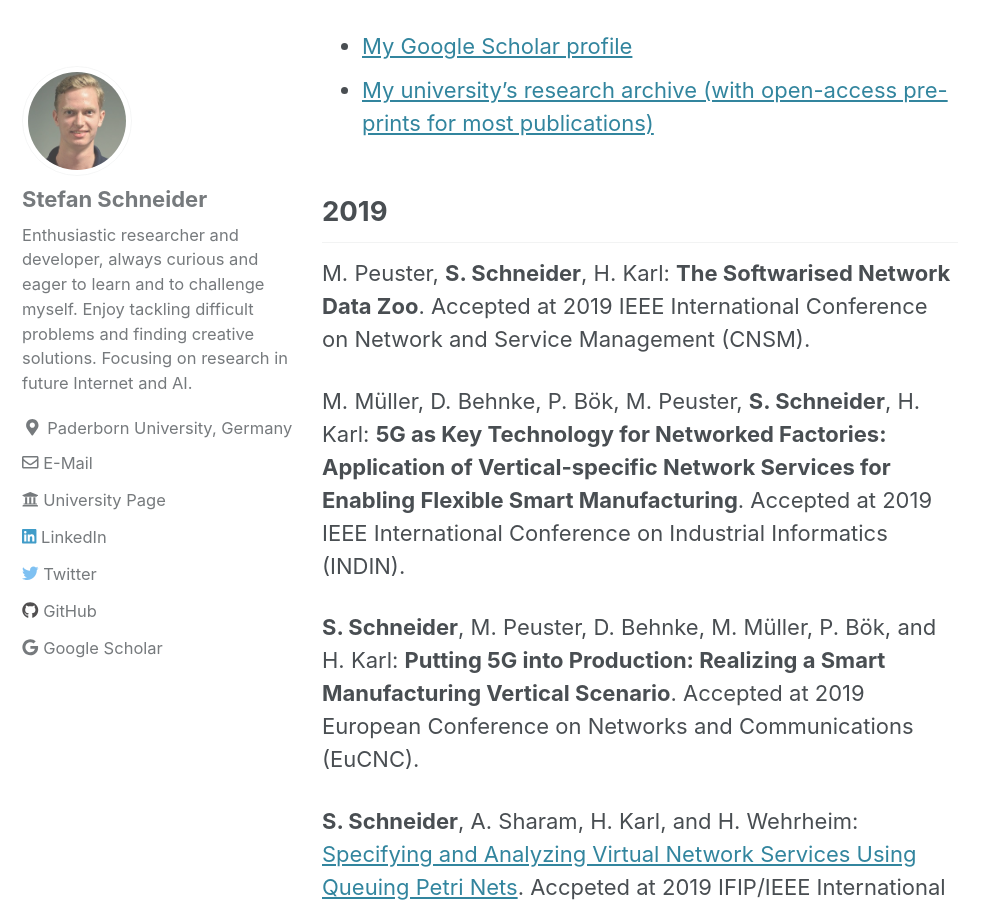
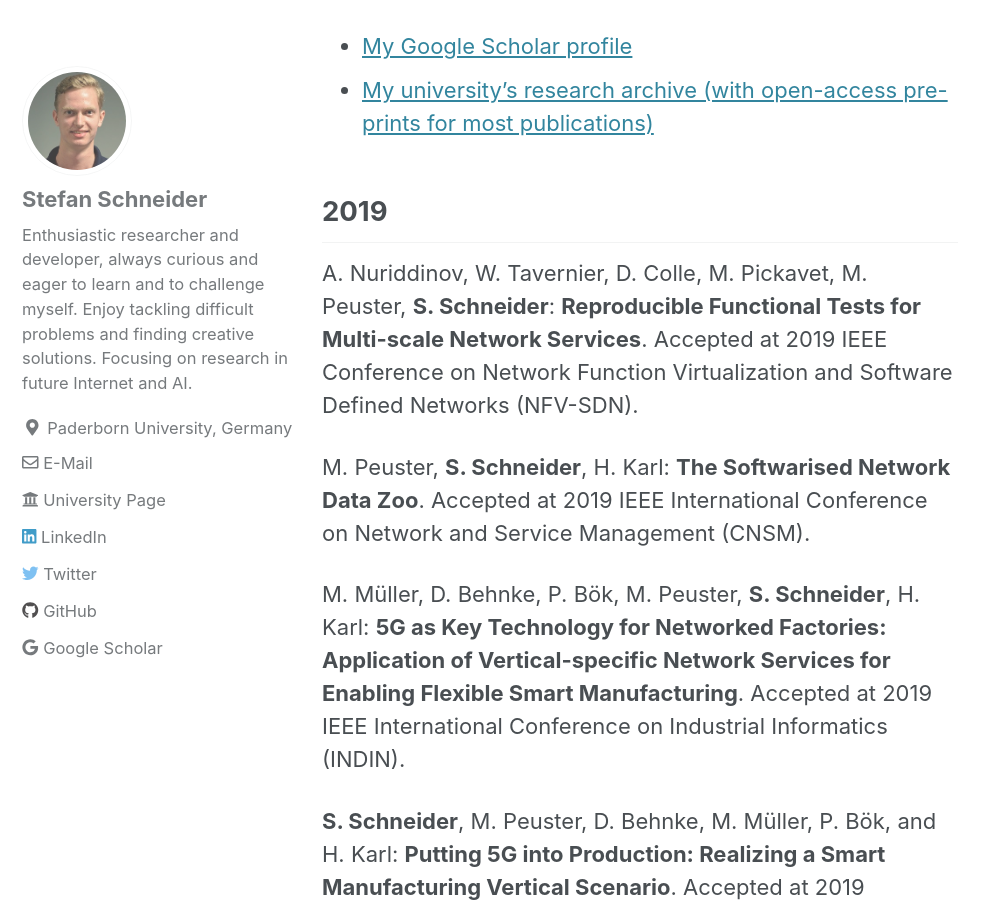
Before and after one commit to stefanbschneider/stefanbschneider.github.io, a Jekyll site: the page built from _pages/publications.md, in a window 1280 px wide and 900 px high, scrolled down 478 px. Shown: the whole window, without its empty margins (0-993 px from the left). Built offline with Jekyll 4.4.1, drawn with Linux system fonts in a browser that asks for light colours; cached includes are drawn as plain includes; nearby versions of some CDN libraries.

Commit message:
added nfv-sdn paper

```diff
--- a/_pages/publications.md
+++ b/_pages/publications.md
@@ -12,6 +12,8 @@ comments: false
 - [My university’s research archive (with open-access pre-prints for most publications)](https://ris.uni-paderborn.de/person/stefanschneider)
 
 ## 2019
+
+A. Nuriddinov, W. Tavernier, D. Colle, M. Pickavet, M. Peuster, **S. Schneider**: **Reproducible Functional Tests for Multi-scale Network Services**. Accepted at 2019 IEEE Conference on Network Function Virtualization and Software Defined Networks (NFV-SDN).
 
 M. Peuster, **S. Schneider**, H. Karl: **The Softwarised Network Data Zoo**. Accepted at 2019 IEEE International Conference on Network and Service Management (CNSM).
 
```
